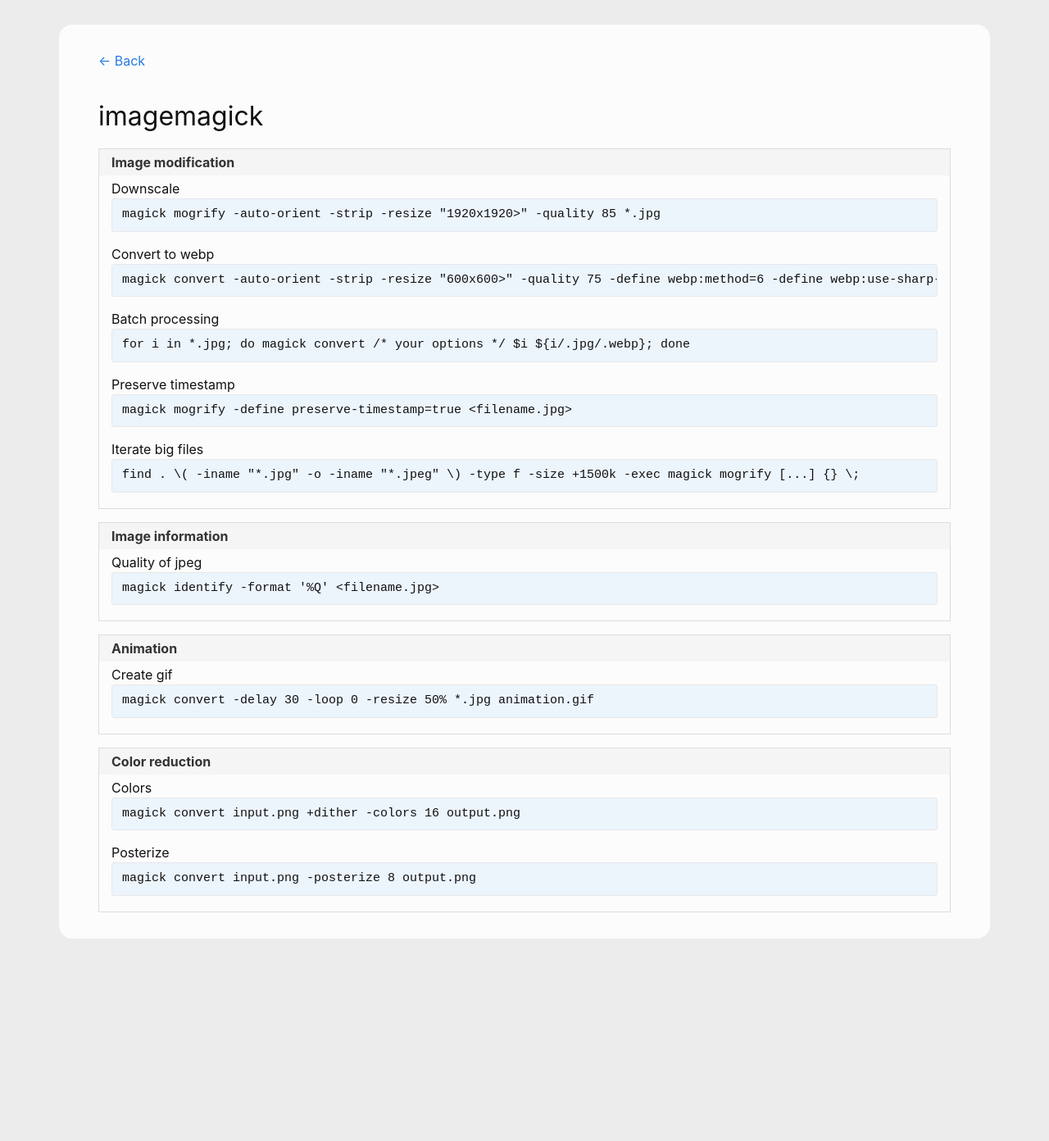
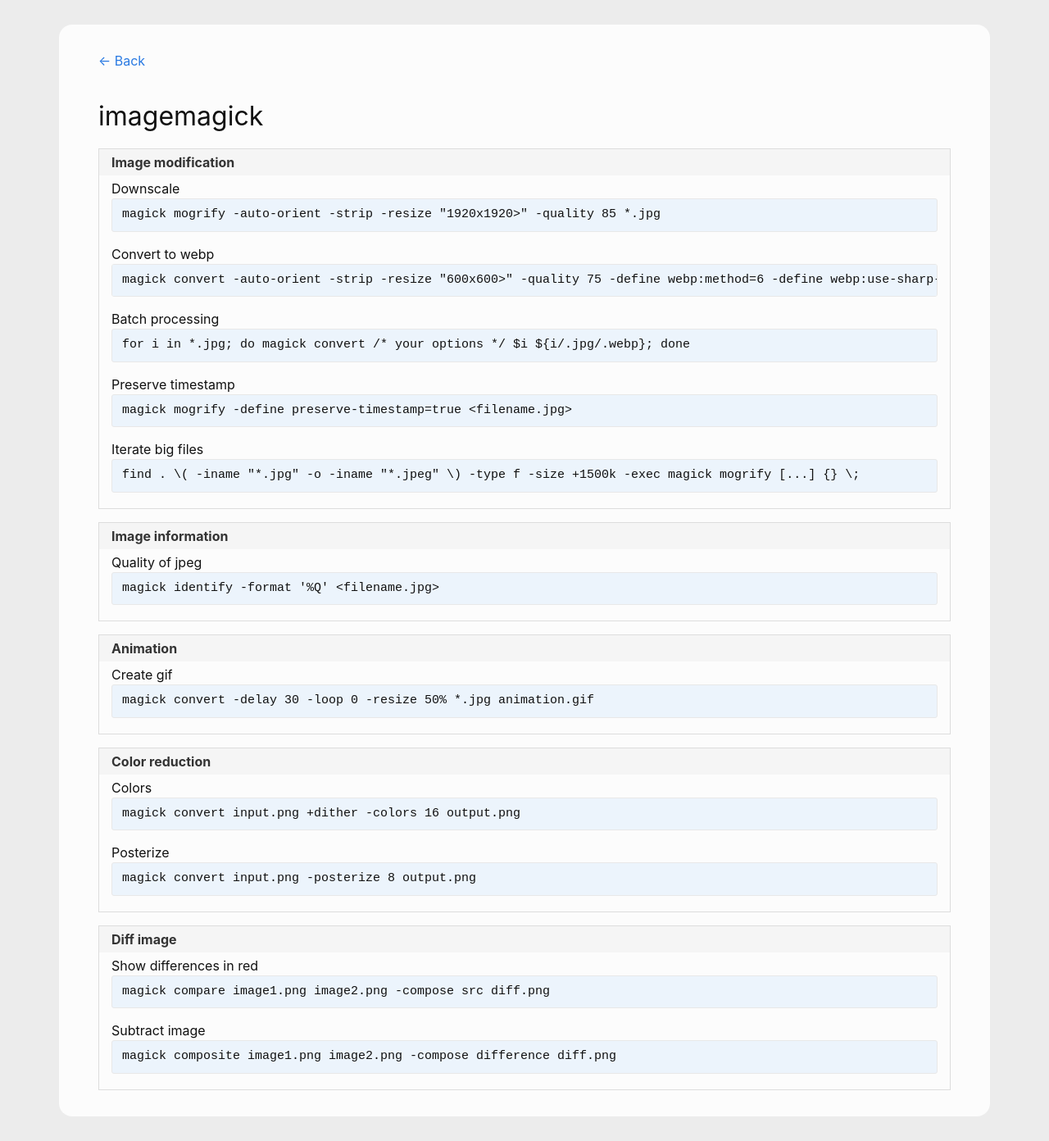
Before and after one commit to andreas-mausch/cheatsheets, a Jekyll site: the page built from _cheatsheets/imagemagick.md, in a window 1280 px wide. Shown: the whole page at 82% size. Built offline with Jekyll 4.4.1, drawn with Linux system fonts in a browser that asks for light colours; before the commit the page ends 1175 px from its top, so only the background shows below that.

Commit message:
ImageMagick: diff image

```diff
--- a/_cheatsheets/imagemagick.md
+++ b/_cheatsheets/imagemagick.md
@@ -20,4 +20,8 @@
     commands:
       Colors: "magick convert input.png +dither -colors 16 output.png"
       Posterize: "magick convert input.png -posterize 8 output.png"
+  - name: Diff image
+    commands:
+      Show differences in red: "magick compare image1.png image2.png -compose src diff.png"
+      Subtract image: "magick composite image1.png image2.png -compose difference diff.png"
 ---
```
